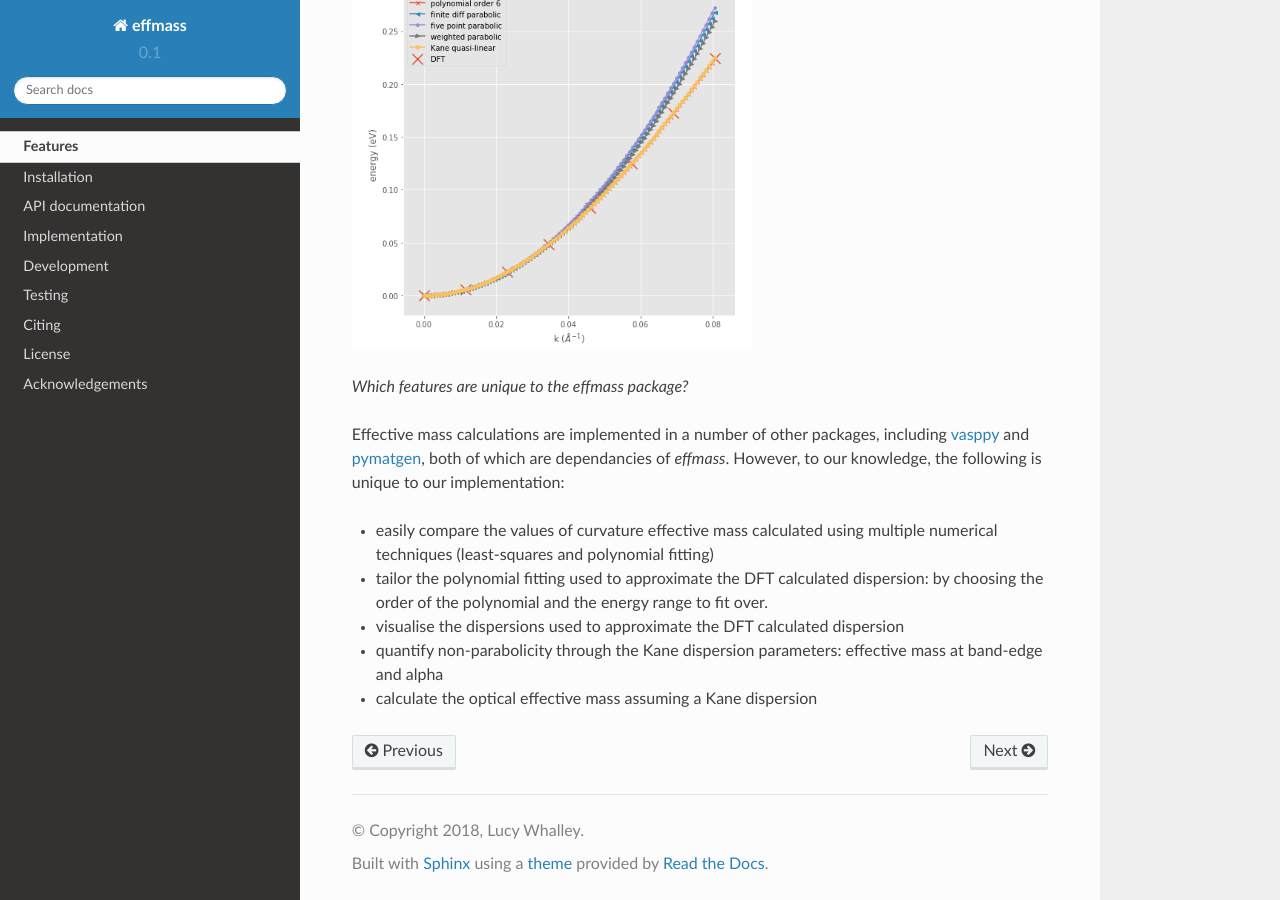
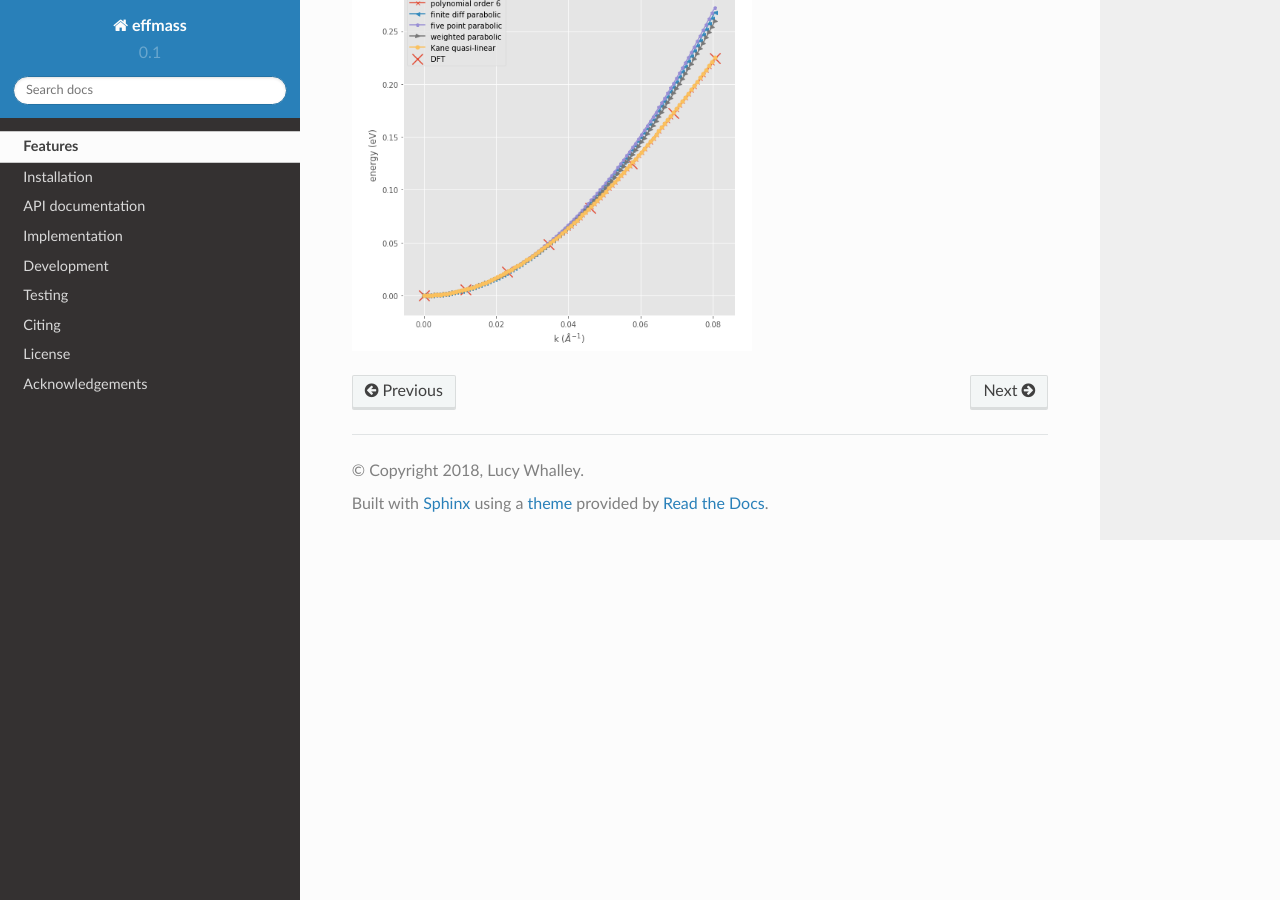
Before and after one commit to lucydot/effmass, a Sphinx documentation site: the page built from docs/source/Features.rst, in a window 1280 px wide and 900 px high, scrolled down 838 px. Built offline with Sphinx 7.4.7 and the Read the Docs theme 2.0.0, drawn with Linux system fonts in a browser that asks for light colours; pages that are not in the unit, such as notebooks, are missing from menus.

Commit message:
Delete unique features from this page

```diff
--- a/docs/source/Features.rst
+++ b/docs/source/Features.rst
@@ -26,13 +26,3 @@ Selected bandstructure segments and approximations to the dispersion (assuming a
 .. figure:: .static/screenshot.png
     :figwidth: 400px
     :alt: "effmass screenshot"
-
-*Which features are unique to the effmass package?*
-
-Effective mass calculations are implemented in a number of other packages, including  `vasppy <https://github.com/bjmorgan/vasppy>`_ and `pymatgen <http://pymatgen.org/>`_, both of which are dependancies of `effmass`. However, to our knowledge, the following is unique to our implementation:
-
-- easily compare the values of curvature effective mass calculated using multiple numerical techniques (least-squares and polynomial fitting)
-- tailor the polynomial fitting used to approximate the DFT calculated dispersion: by choosing the order of the polynomial and the energy range to fit over.
-- visualise the dispersions used to approximate the DFT calculated dispersion
-- quantify non-parabolicity through the Kane dispersion parameters: effective mass at band-edge and alpha
-- calculate the optical effective mass assuming a Kane dispersion
```
